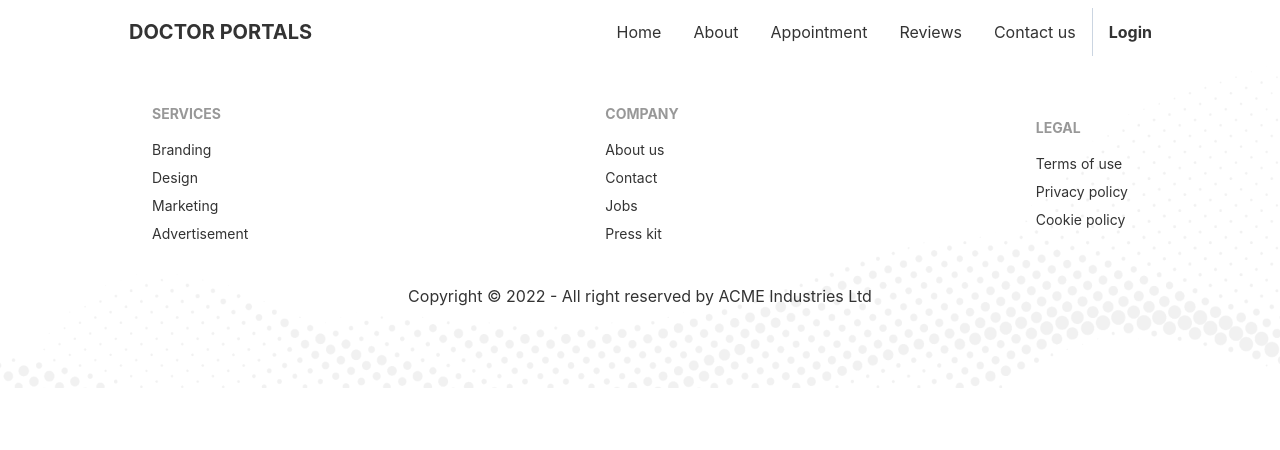
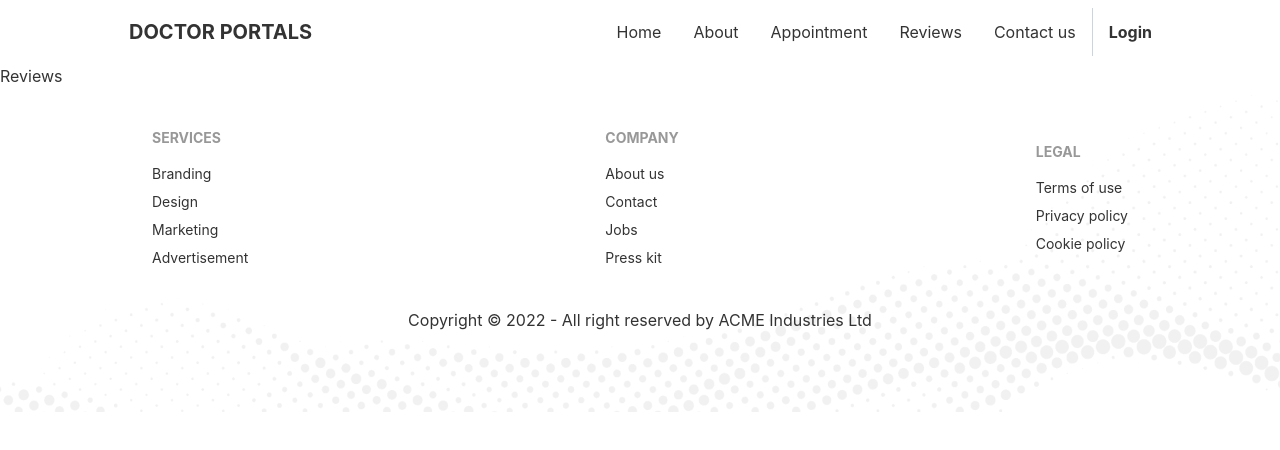
Before and after one commit to morshedulmunna/Dental-Appoitnment, a React (Create React App) app in the folder cleint/: page /Reviews in a window 1280 px wide. Shown: the top 450 px of the page. Built offline with nearby package versions, Linux system fonts and the light colour scheme.

Commit message:
Review added

```diff
--- a/cleint/src/App.js
+++ b/cleint/src/App.js
@@ -1,5 +1,13 @@
 import { Routes, Route } from "react-router-dom";
-import { About, Appointment, Footer, Home, Login, Navbar } from "./Pages/index";
+import {
+  About,
+  Appointment,
+  Footer,
+  Home,
+  Login,
+  Navbar,
+  Reviews,
+} from "./Pages/index";
 
 function App() {
   return (
@@ -10,6 +18,7 @@
         <Route path="/login" element={<Login />} />
         <Route path="/about" element={<About />} />
         <Route path="/appointment" element={<Appointment />} />
+        <Route path="/Reviews" element={<Reviews />} />
       </Routes>
       <Footer />
     </>
--- /dev/null
+++ b/cleint/src/Pages/Reviews/Reviews.jsx
@@ -0,0 +1,11 @@
+import React from "react";
+
+const Reviews = () => {
+  return (
+    <div>
+      <h1>Reviews</h1>
+    </div>
+  );
+};
+
+export default Reviews;
--- a/cleint/src/Pages/index.js
+++ b/cleint/src/Pages/index.js
@@ -4,3 +4,4 @@
 export { default as Login } from "./Login/Login";
 export { default as About } from "./About/About";
 export { default as Appointment } from "./Appointment/Appointment";
+export { default as Reviews } from "./Reviews/Reviews";
```
